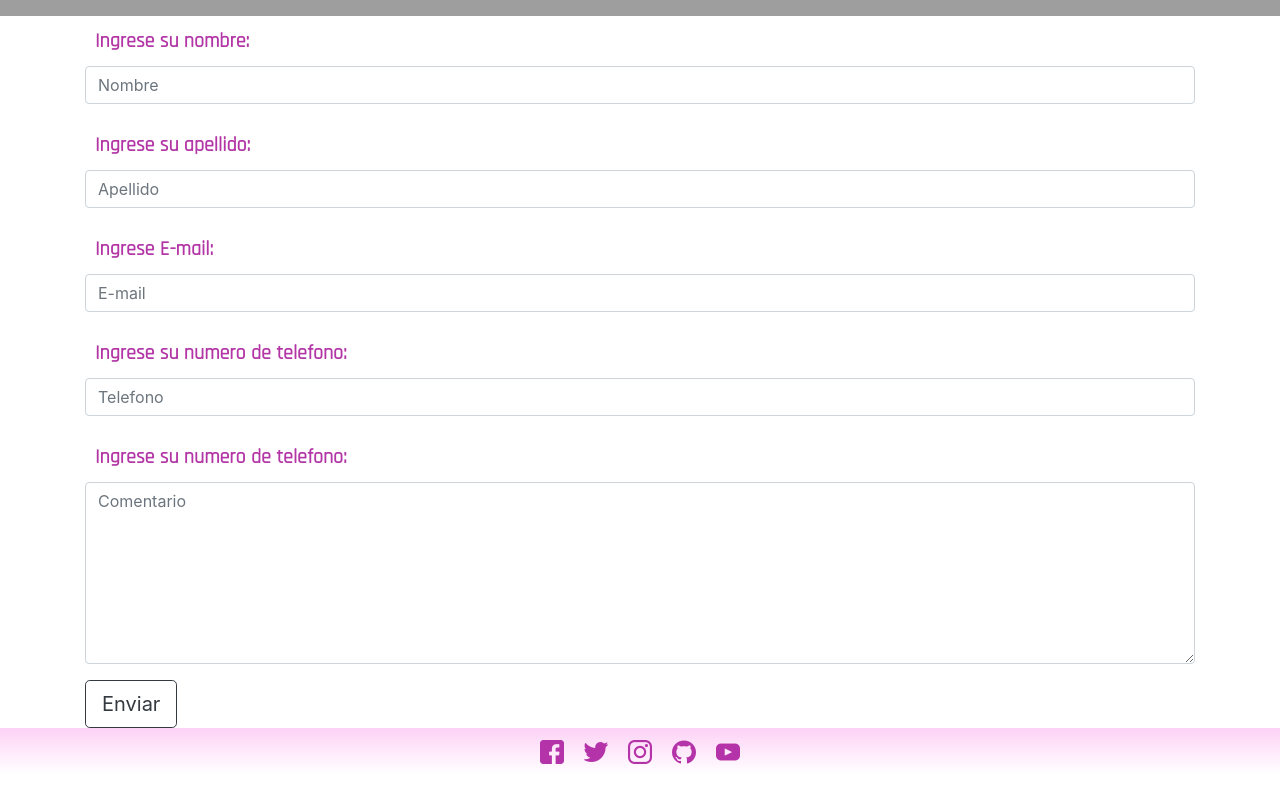
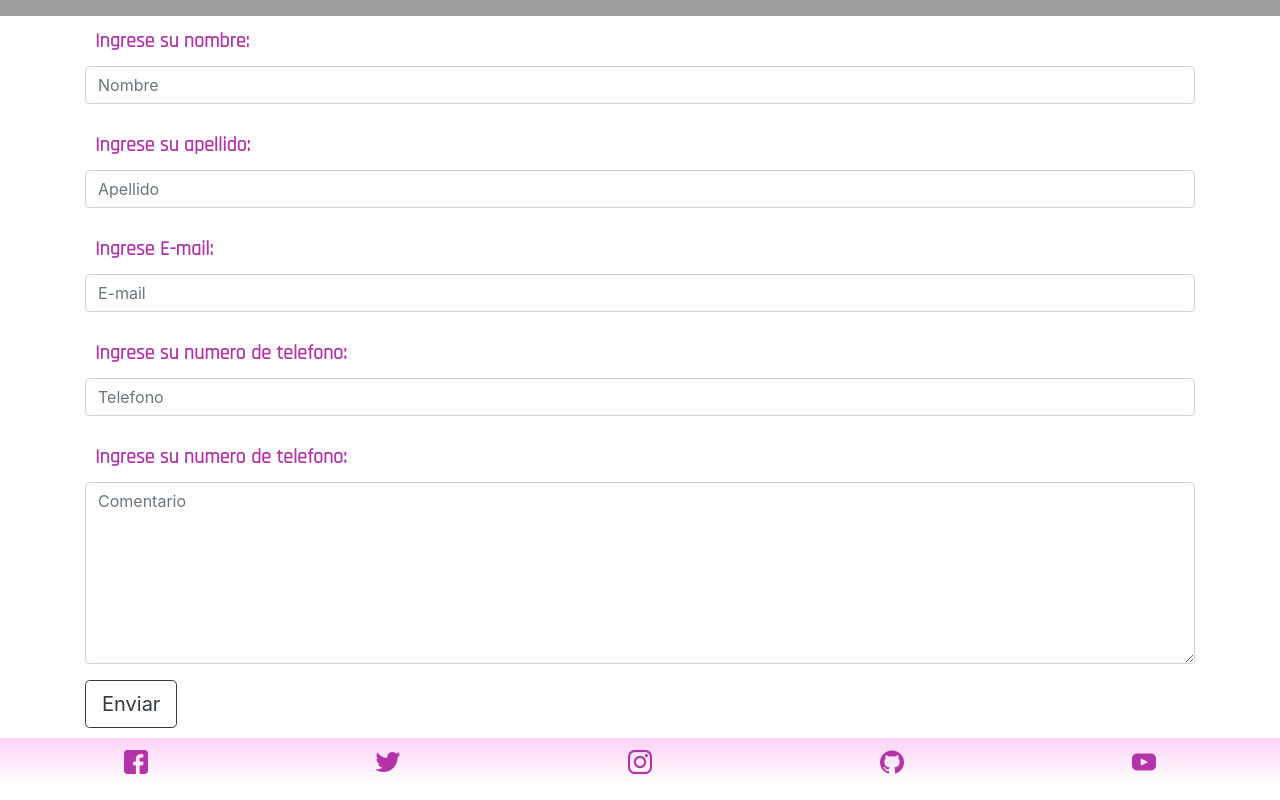
Before and after one commit to yaciCastro/ProyectoCoder, a website: page contacto.html in a window 1280 px wide. Shown: the part 821-1621 px from the top of the page. Before the commit the page ends 1595 px from the top, so only its background shows below. Drawn offline with nearby package versions, Linux system fonts and the light colour scheme; grey boxes are pictures that could not be loaded.

Commit message:
cambios en el footer

```diff
--- a/assets/scss/estilo.scss
+++ b/assets/scss/estilo.scss
@@ -144,3 +144,12 @@ header{
     font-family: 'Rajdhani', sans-serif;
     font-size: 22px
   }
+
+footer ul {
+    display: flex;
+  flex-direction: row;
+  justify-content:space-around;
+  list-style: none;
+  background-image: linear-gradient(#FDD2F6, #FFFFFF);
+  padding: 10px;
+  margin-top: 10px; }
```
Also changed, not shown: contacto.html (+3 -58 lines), productos.html (+2 -0 lines), assets/css/estilo.css.
